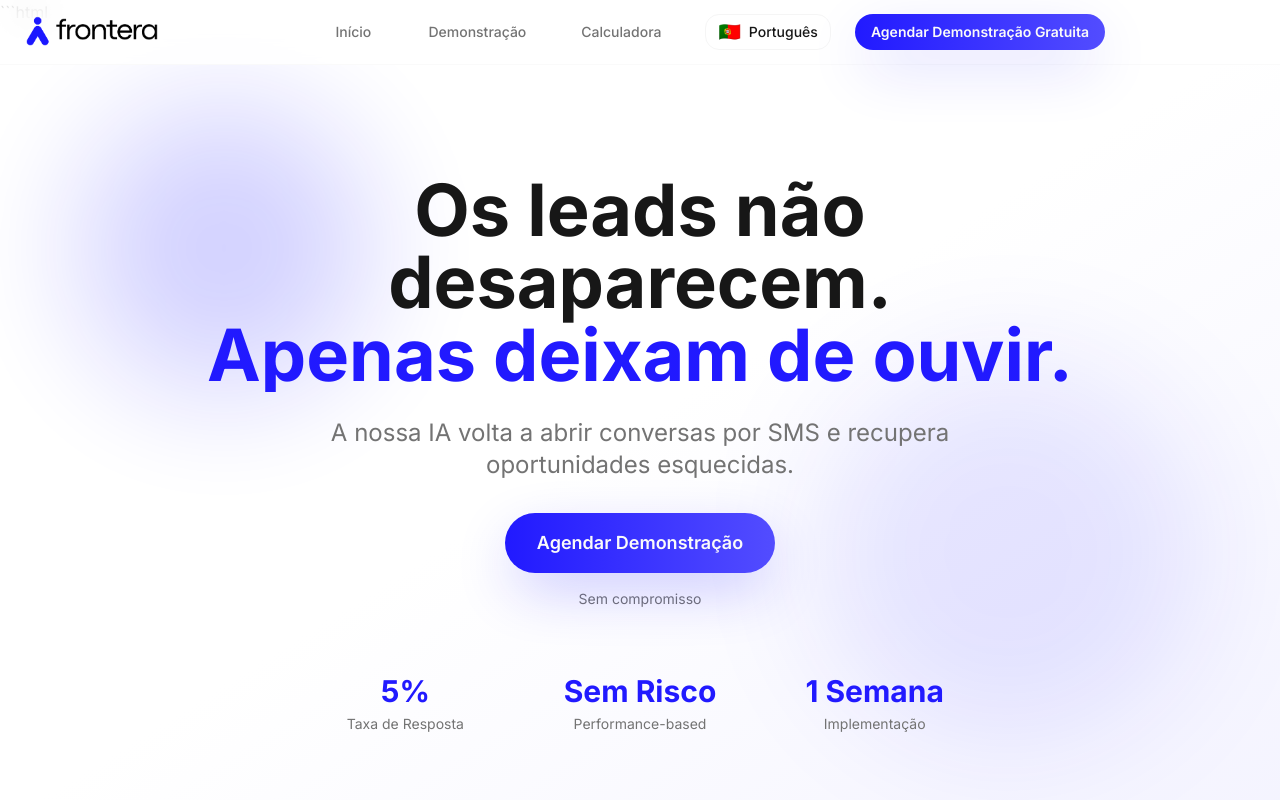
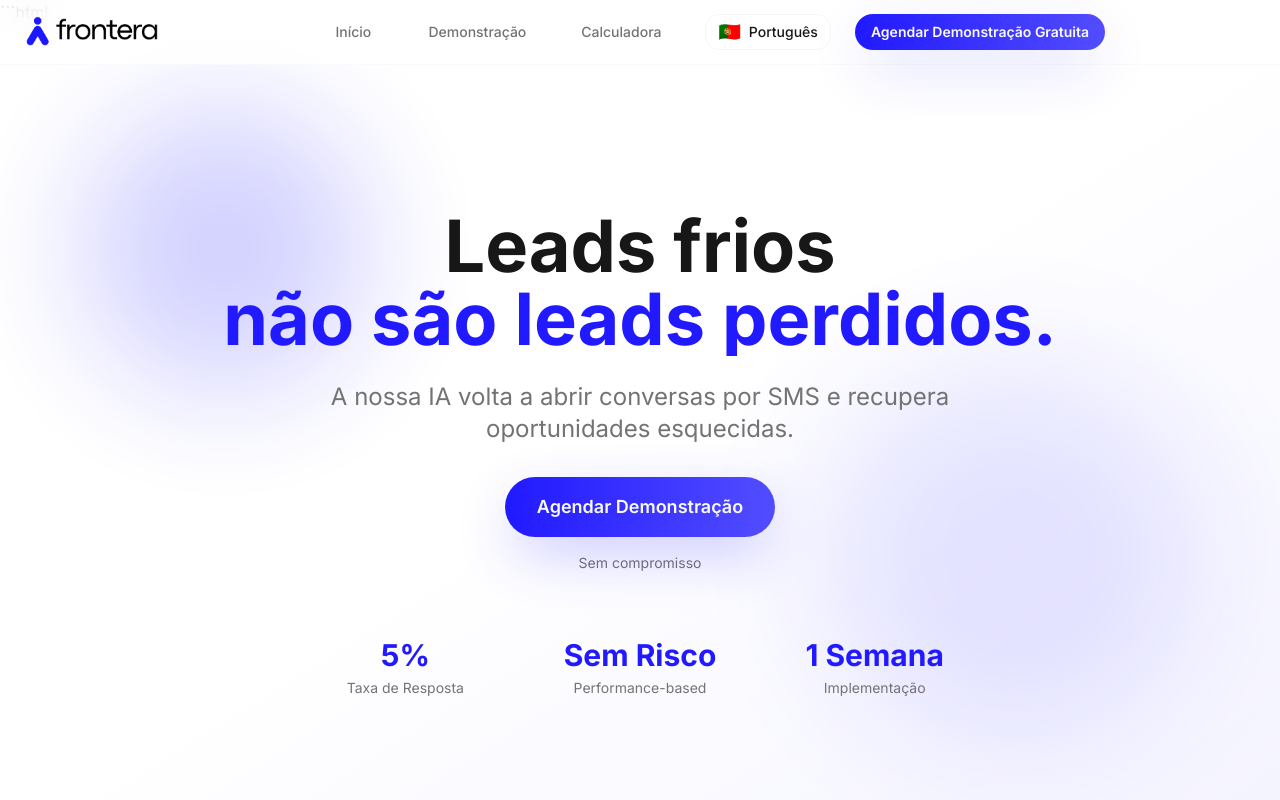
Before and after one commit to glcleao/fronteraai, a React (Vite) app: page / in a window 1280 px wide. Shown: the top 800 px of the page. Built offline with nearby package versions, Linux system fonts and the light colour scheme.

Commit message:
Update hero title and favicon

```diff
--- a/index.html
+++ b/index.html
@@ -31,7 +31,7 @@
     <link href="https://fonts.googleapis.com/css2?family=Inter:wght@300;400;500;600;700&display=swap" rel="stylesheet">
 
     <!-- Favicon -->
-    <link rel="icon" type="image/x-icon" href="https://storage.googleapis.com/gpt-engineer-file-uploads/TTu0F35YGBbdtQkvgarUL5hQQZh1/uploads/1758874486417-favicon.svg">
+    <link rel="icon" type="image/svg+xml" href="/favicon.svg">
 
     <!-- Structured Data -->
     <script type="application/ld+json">
--- a/src/i18n/translations.ts
+++ b/src/i18n/translations.ts
@@ -92,8 +92,8 @@ export const translations: Record<Language, Translations> = {
       agendarDemo: 'Agendar Demonstração Gratuita',
     },
     hero: {
-      title: 'Os leads não desaparecem.',
-      titleHighlight: 'Apenas deixam de ouvir.',
+      title: 'Leads frios',
+      titleHighlight: 'não são leads perdidos.',
       titleEnd: '',
       subtitle: 'A nossa IA volta a abrir conversas por SMS e recupera oportunidades esquecidas.',
       cta: 'Agendar Demonstração',
@@ -230,8 +230,8 @@ export const translations: Record<Language, Translations> = {
       agendarDemo: 'Agendar Demostración Gratuita',
     },
     hero: {
-      title: 'Los leads no desaparecen.',
-      titleHighlight: 'Solo dejan de escuchar.',
+      title: 'Los leads fríos',
+      titleHighlight: 'no son leads perdidos.',
       titleEnd: '',
       subtitle: 'Nuestra IA vuelve a abrir conversaciones por SMS y recupera oportunidades olvidadas.',
       cta: 'Agendar Demostración',
@@ -368,8 +368,8 @@ export const translations: Record<Language, Translations> = {
       agendarDemo: 'Schedule Free Demo',
     },
     hero: {
-      title: 'Leads don\'t disappear.',
-      titleHighlight: 'They just stop listening.',
+      title: 'Cold leads',
+      titleHighlight: 'are not lost leads.',
       titleEnd: '',
       subtitle: 'Our AI reopens conversations via SMS and recovers forgotten opportunities.',
       cta: 'Schedule Demo',
--- a/src/pages/TermsOfPrivacy.tsx
+++ b/src/pages/TermsOfPrivacy.tsx
@@ -7,6 +7,7 @@ const TermsOfPrivacy = () => {
   const { language } = useLanguage();
 
   useEffect(() => {
+    window.scrollTo(0, 0);
     const titles = {
       pt: 'Termos de Privacidade | frontera',
       es: 'Términos de Privacidad | frontera',
```
